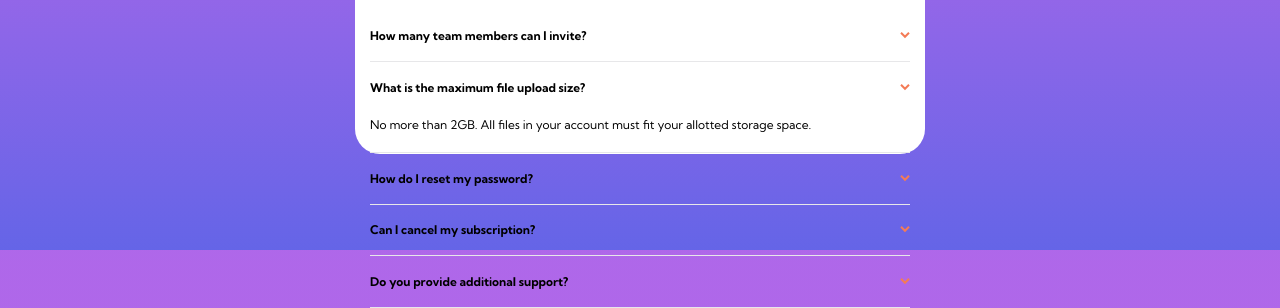
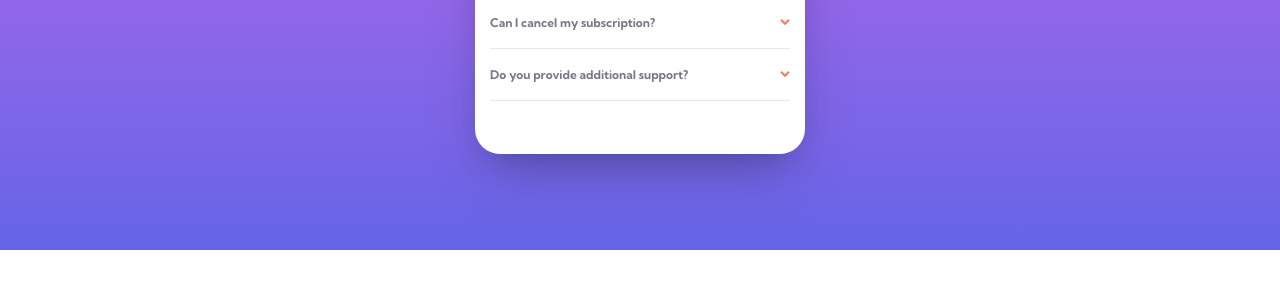
Before and after one commit to lmpko/frontendmentor-faq-accordion-card-main, a React app: page / in a window 1280 px wide. Shown: the part 561-869 px from the top of the page. After the commit the page ends 811 px from the top, so only its background shows below. Built offline with nearby package versions, Linux system fonts and the light colour scheme.

Commit message:
for fq container added width to prevent streght contaniner for bigger screens

```diff
--- a/app.css
+++ b/app.css
@@ -31,7 +31,9 @@ body{
     background-color: white;
     margin: 9.375rem  .9375rem  6rem .9375rem;
     border-radius: 1.5625rem;
+    width: 18.75rem;
     height: 33.4375rem;
+    box-shadow: rgba(50, 50, 93, 0.25) 0px 30px 60px -12px, rgba(0, 0, 0, 0.3) 0px 18px 36px -18px;
 }
 
 .logo-container img:first-child{
@@ -58,7 +60,7 @@ body{
 
 .faq-container h2{
     font-size: 12px;
-
+    color: var(--fouthary-text-color);
 }
 
 
@@ -81,3 +83,18 @@ body{
 .wall{
     padding: .5rem 0;
 }
+
+.question.active h2{
+    font-weight: 700;
+    font-size: 14px;
+    color: var(--primary-text-color);
+  }
+
+.question.active img{
+    transform: rotate(180deg);
+}
+
+.question h2:hover, .question h2:focus{
+    cursor: pointer;
+    color: var(--secondary-text-color);
+}
```
